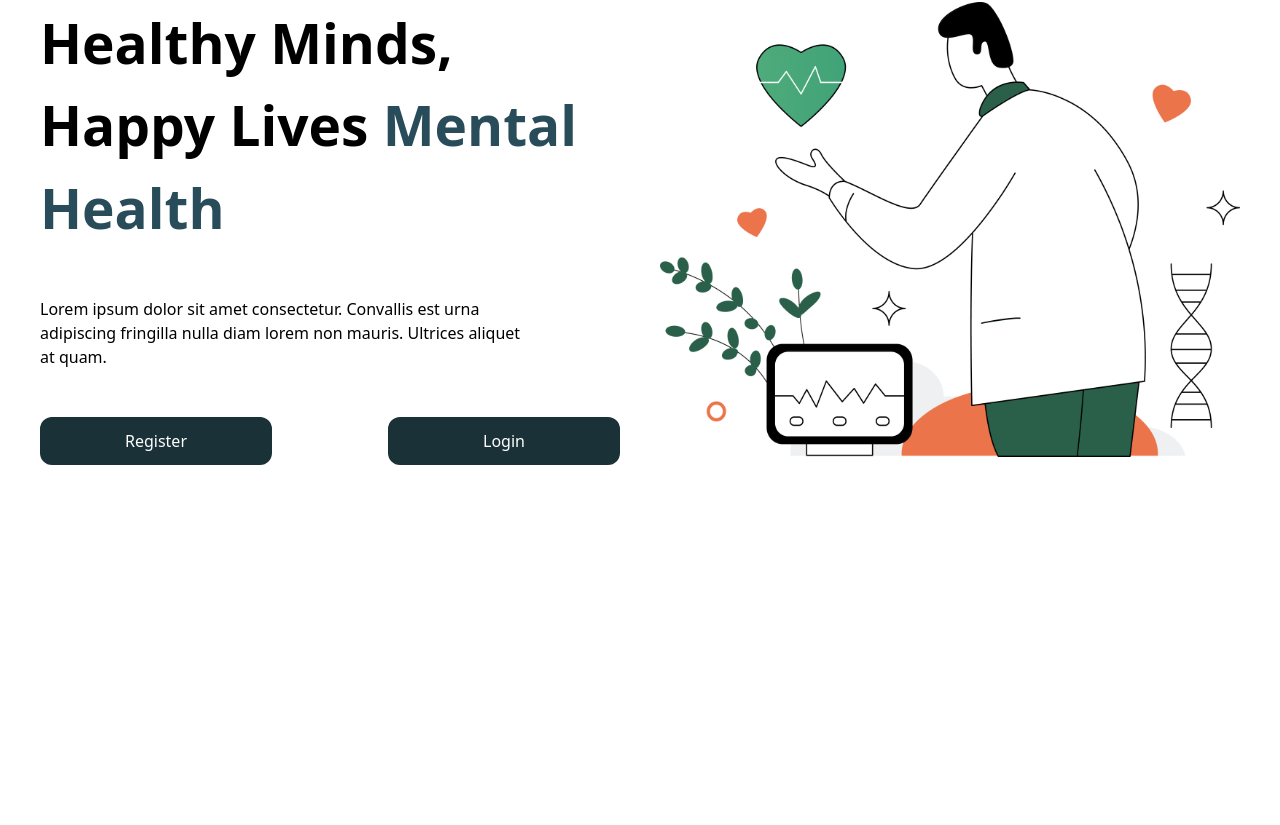
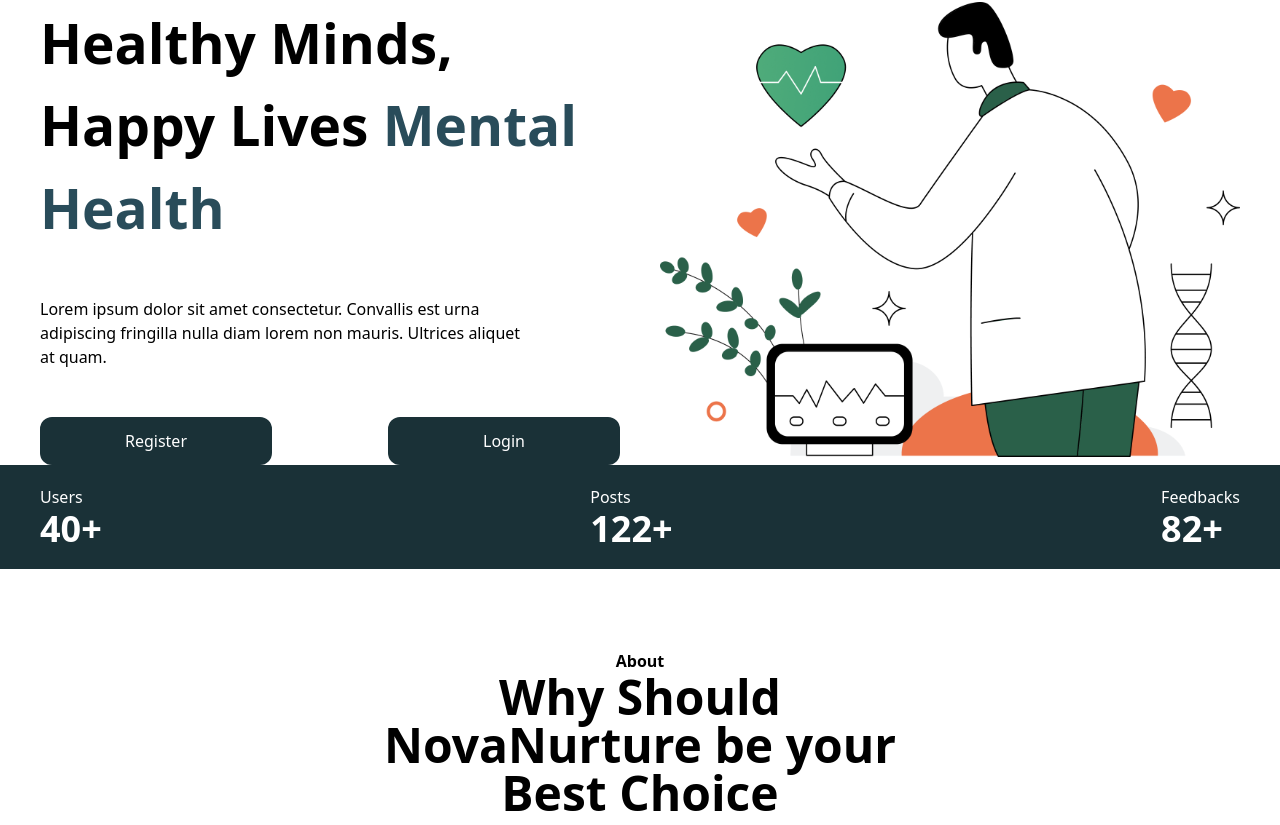
Before and after one commit to NiyonkuruEsther/novanurture, a React (Vite) app: page / in a window 1280 px wide. Shown: the part 335-1160 px from the top of the page. Before the commit the page ends 800 px from the top, so only its background shows below. Built offline with nearby package versions, Linux system fonts and the light colour scheme.

Commit message:
start about page

```diff
--- a/index.html
+++ b/index.html
@@ -6,7 +6,7 @@
     <meta name="viewport" content="width=device-width, initial-scale=1.0" />
     <title>Vite + React</title>
   </head>
-  <body class="max-w-[1300px] mx-auto px-10">
+  <body class="">
     <div id="root"></div>
     <script type="module" src="/src/main.jsx"></script>
   </body>
--- a/src/App.jsx
+++ b/src/App.jsx
@@ -1,7 +1,16 @@
+import Button from "./components/Button";
+import Statistics from "./components/Statistics";
+import About from "./pages/About";
 import Home from "./pages/Home";
 
 function App() {
-  return <Home />;
+  return (
+    <>
+      <Home />
+      <Statistics />
+      <About />
+    </>
+  );
 }
 
 export default App;
--- /dev/null
+++ b/src/components/Statistics.jsx
@@ -0,0 +1,24 @@
+import React from "react";
+
+const Statistics = () => {
+  return (
+    <div className="bg-secondaryDark py-5">
+      <div className="max-w-[1200px] mx-auto flex justify-between">
+        <div className="text-white">
+          <p className="text-base">Users</p>
+          <p className="text-4xl font-semibold ">40+</p>
+        </div>
+        <div className="text-white">
+          <p className="text-base">Posts</p>
+          <p className="text-4xl font-semibold ">122+</p>
+        </div>
+        <div className="text-white">
+          <p className="text-base">Feedbacks</p>
+          <p className="text-4xl font-semibold ">82+</p>
+        </div>
+      </div>
+    </div>
+  );
+};
+
+export default Statistics;
--- /dev/null
+++ b/src/pages/About.jsx
@@ -0,0 +1,16 @@
+import React from "react";
+
+const About = () => {
+  return (
+    <div className="max-w-[1200px] mx-auto ">
+      <div className="flex flex-col items-center justify-center pt-20">
+        <p className="text-base font-semibold">About</p>
+        <h1 className="text-5xl font-semibold w-1/2 text-center">
+          Why Should NovaNurture be your Best Choice
+        </h1>
+      </div>
+    </div>
+  );
+};
+
+export default About;
--- a/src/pages/Home.jsx
+++ b/src/pages/Home.jsx
@@ -4,7 +4,7 @@
 
 function Home() {
   return (
-    <div className="flex flex-col h-screen justify-between">
+    <div className="flex flex-col h-screen justify-between max-w-[1300px] mx-auto px-10">
       {/* navBar */}
       <div className="flex justify-between items-center py-8">
         <div className="flex gap-4 items-center ">
```
